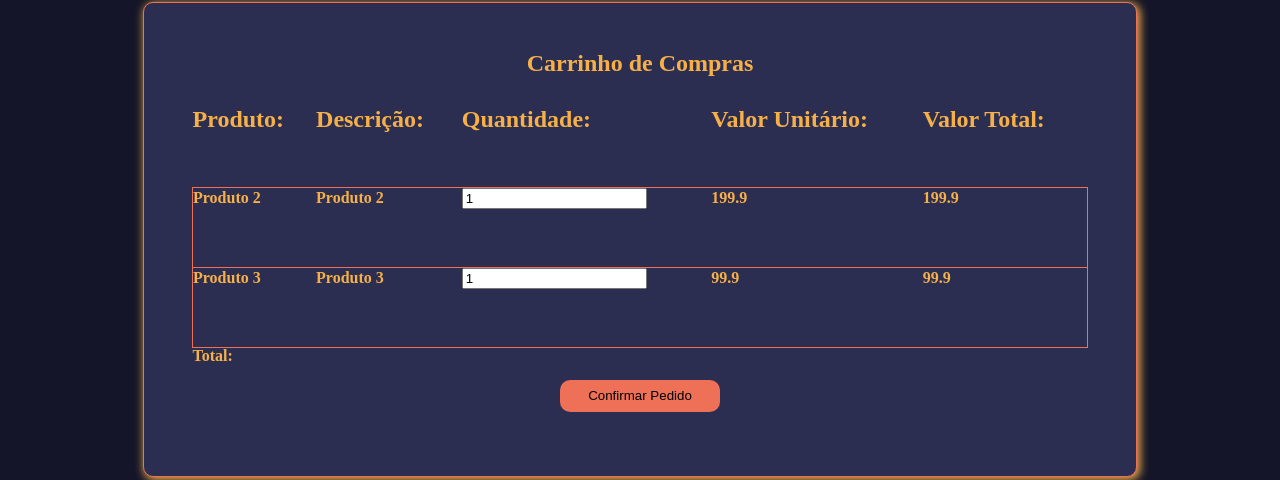
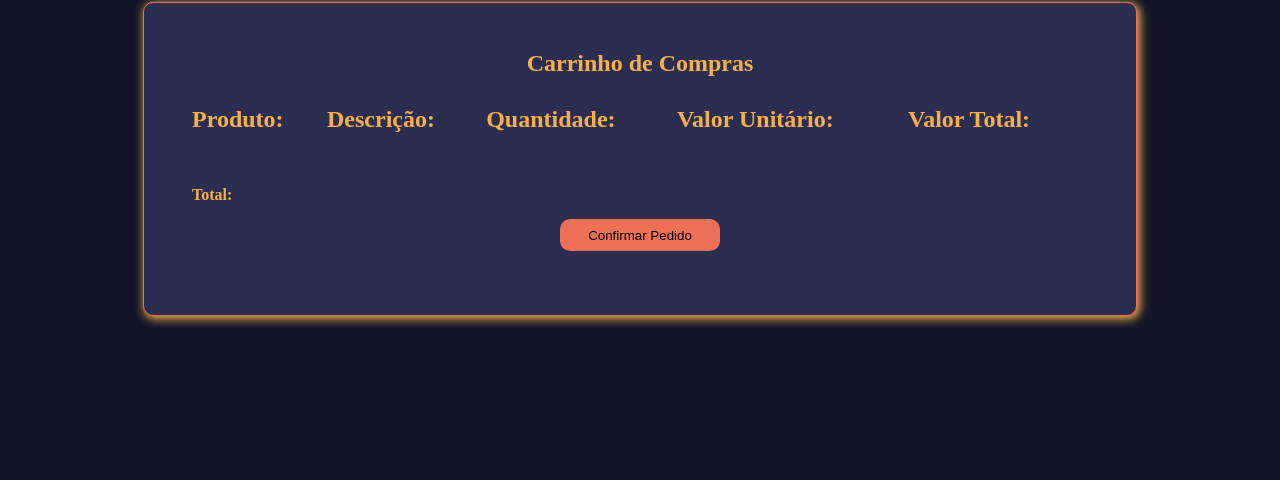
Before and after one commit to pedromlsr/trabalhoReactJSGrupo6, a React (Create React App) app in the folder trabalho-react-grupo-6/: page /pedido in a window 1280 px wide. Shown: the part 198-678 px from the top of the page. Built offline with nearby package versions, Linux system fonts and the light colour scheme.

Commit message:
Carrinho pegando informação dos produtos

```diff
--- a/trabalho-react-grupo-6/src/Components/SalvarPedido/ItemPedido/itemPedido.js
+++ b/trabalho-react-grupo-6/src/Components/SalvarPedido/ItemPedido/itemPedido.js
@@ -6,19 +6,19 @@ export const ItemPedido = ({ produto }) => {
   return (
     <ModalItemPedido>
       <td>
-        {produto.produto.nomeProduto}
+        {produto.nomeProduto}
       </td>
       <td>
-        {produto.produto.descricaoProduto}
+        {produto.descricaoProduto}
       </td>
       <td>
-        <input type="number" value={quantidade} onChange={(e) => setQuantidade(e.target.value)} min={0}></input>
+        <input type="number" value={quantidade} onChange={(e) => setQuantidade(e.target.value)} min={0} max={produto.qtdEstoque}></input>
       </td>
       <td>
-        {produto.precoVenda}
+        {produto.valorUnitario}
       </td>
       <td>
-        {quantidade * produto.precoVenda}
+        {quantidade * produto.valorUnitario}
       </td>
     </ModalItemPedido>
 
--- a/trabalho-react-grupo-6/src/Components/SalvarPedido/Pedido/pedido.js
+++ b/trabalho-react-grupo-6/src/Components/SalvarPedido/Pedido/pedido.js
@@ -9,6 +9,8 @@ import { api } from "../../../Service/api";
 export const PostPedido = () => {
 
   const { cartItens } = useContext(CartItensContext)
+
+  console.log(cartItens)
 
   const [idCliente, setIdCliente] = useState()
   const [valorLiqTotal, setValorLiqTotal] = useState()
@@ -72,7 +74,7 @@ export const PostPedido = () => {
             <Titulo> Valor Unitário:</Titulo>
             <Titulo> Valor Total:</Titulo>
           </tr>
-          {pedido?.itemPedidoList.map((item) => (
+          {cartItens?.map((item) => (
             <ItemPedido produto={item} />
           ))}
           <Total>Total:</Total>
```
